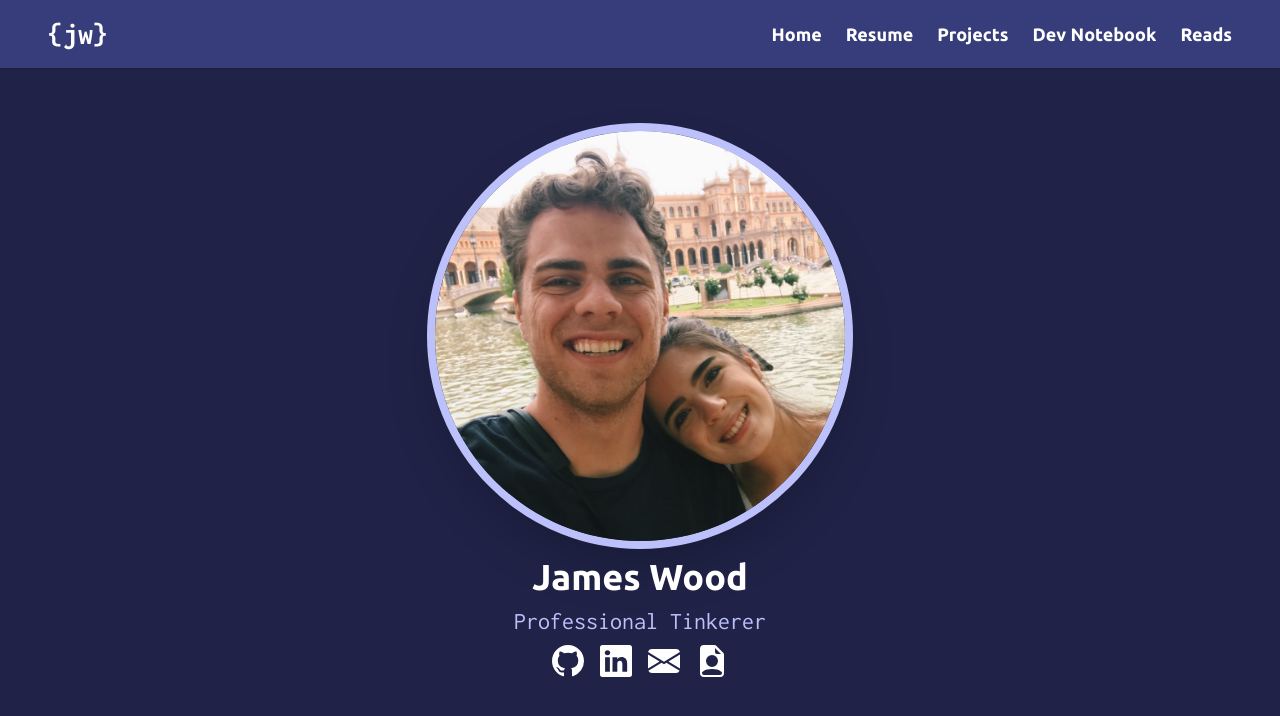
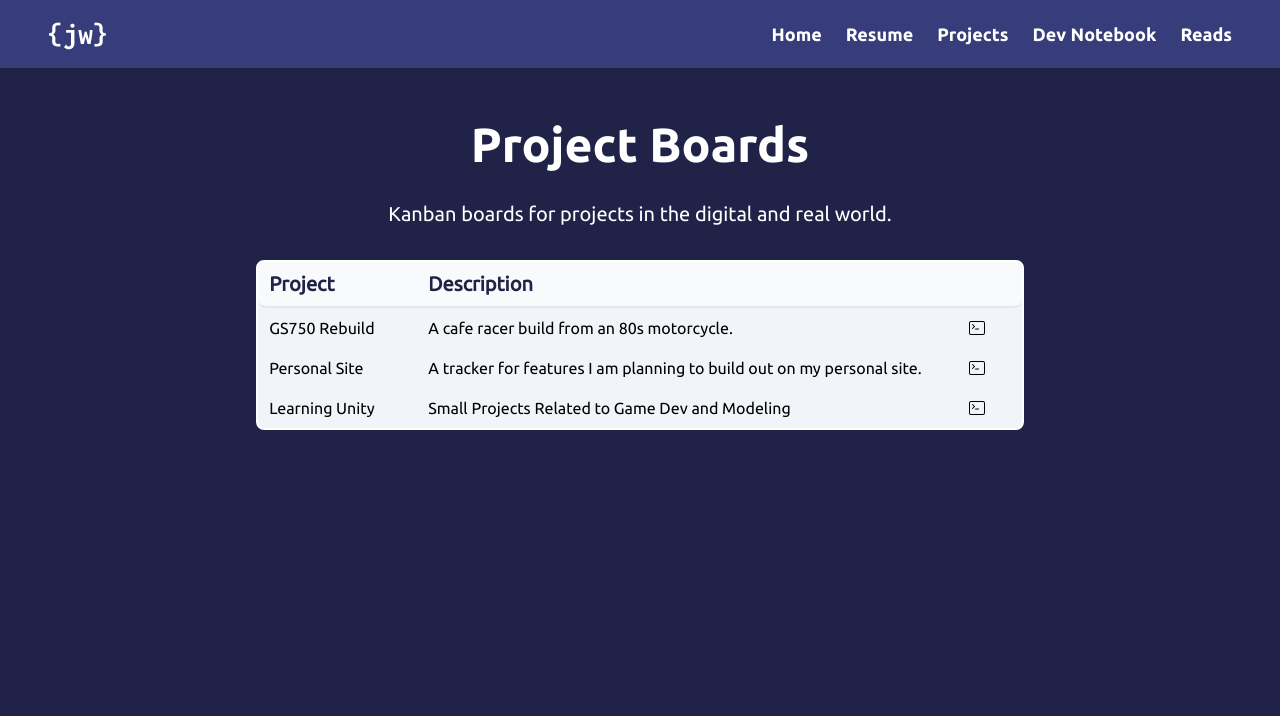
Before and after one commit to James-D-Wood/personal-site-react-ui, a React (Create React App) app: page /boards in a window 1280 px wide. Shown: the top 716 px of the page. Built offline with nearby package versions, Linux system fonts and the light colour scheme.

Commit message:
feat: ListView componenent and baseline for project board list

```diff
--- a/src/App.tsx
+++ b/src/App.tsx
@@ -12,6 +12,7 @@ import menuItems from './utils/MenuItems';
 import Reads from './components/Reads';
 import ValueSort from './components/valueSort/ValueSort';
 import AlertContext, { Alert } from './contexts/alert-context';
+import ProjectBoardList from './components/projectBoards/ProjectBoardList';
 
 function App(): JSX.Element {
   const [alert, setAlert] = useState<Alert | null>(null);
@@ -46,6 +47,9 @@ function App(): JSX.Element {
           <Route path="/blog">
             <Blog />
           </Route>
+          <Route path="/boards">
+            <ProjectBoardList />
+          </Route>
           <Route path="/value-sort/:boardName">
             <ValueSort />
           </Route>
--- /dev/null
+++ b/src/components/common/listview/ListView.tsx
@@ -0,0 +1,60 @@
+import React from 'react';
+
+export interface ListViewColumn {
+    text: string;
+    width: string;
+}
+
+export interface ListViewData {
+  columns: ListViewColumn[];
+  rows: JSX.Element[][];
+}
+
+export interface ListViewProps {
+  data: ListViewData;
+  handleRowClick: (row: JSX.Element[]) => void;
+}
+
+export default function ListView(props: ListViewProps): JSX.Element {
+  const { data, handleRowClick } = props;
+  const headers = data.columns
+    ? data.columns.map((column: ListViewColumn) => (
+      <p
+        style={{
+          width: column.width,
+        }}
+        className="flex flex-row pl-2 font-bold text-xl text-purple-darker"
+      >
+        {column.text}
+      </p>
+    ))
+    : null;
+  const listItems = data.rows.map((row: JSX.Element[]) => (
+    // eslint-disable-next-line max-len
+    // eslint-disable-next-line jsx-a11y/click-events-have-key-events, jsx-a11y/no-static-element-interactions
+    <div
+      onClick={() => handleRowClick(row)}
+      className="flex flex-row justify-around items-center py-2 hover:bg-slate-200"
+    >
+      {row.map((el: JSX.Element, idx: number) => (
+        <div
+          style={{
+            width: data.columns[idx].width,
+          }}
+          className="flex flex-row pl-2"
+        >
+          {el}
+        </div>
+      ))}
+    </div>
+  ));
+
+  return (
+    <div className="bg-slate-100 rounded-lg border-solid border-white border-2">
+      <div className="flex flex-row justify-around bg-slate-50 border-b-2 border-slate-200 rounded-lg py-2">
+        {headers}
+      </div>
+      <div className="">{listItems}</div>
+    </div>
+  );
+}
--- /dev/null
+++ b/src/components/projectBoards/ProjectBoardList.tsx
@@ -0,0 +1,54 @@
+import React from 'react';
+import TerminalIcon from '../../icons/TerminalIcon';
+import ListView from '../common/listview/ListView';
+
+export default function ProjectBoardList(): JSX.Element {
+  return (
+    <div className="container mx-auto pt-16 pb-4 flex flex-col items-center px-8">
+      <div className="pt-8 w-full md:w-3/4 max-w-screen-md mx-auto my-6 space-y-8">
+        <h1 className="font-sansBold text-white text-5xl text-center">
+          Project Boards
+        </h1>
+        <p className="text-white text-xl text-center">
+          Kanban boards for projects in the digital and real world.
+        </p>
+        <ListView
+          data={{
+            columns: [
+              {
+                text: 'Project',
+                width: '20%',
+              },
+              {
+                text: 'Description',
+                width: '70%',
+              },
+              {
+                text: '',
+                width: '7.5%',
+              },
+            ],
+            rows: [
+              [
+                <p>GS750 Rebuild</p>,
+                <p>A cafe racer build from an 80s motorcycle.</p>,
+                <TerminalIcon />,
+              ],
+              [
+                <p>Personal Site</p>,
+                <p>A tracker for features I am planning to build out on my personal site.</p>,
+                <TerminalIcon />,
+              ],
+              [
+                <p>Learning Unity</p>,
+                <p>Small Projects Related to Game Dev and Modeling</p>,
+                <TerminalIcon />,
+              ],
+            ],
+          }}
+          handleRowClick={(row) => alert(row[1])}
+        />
+      </div>
+    </div>
+  );
+}
```
